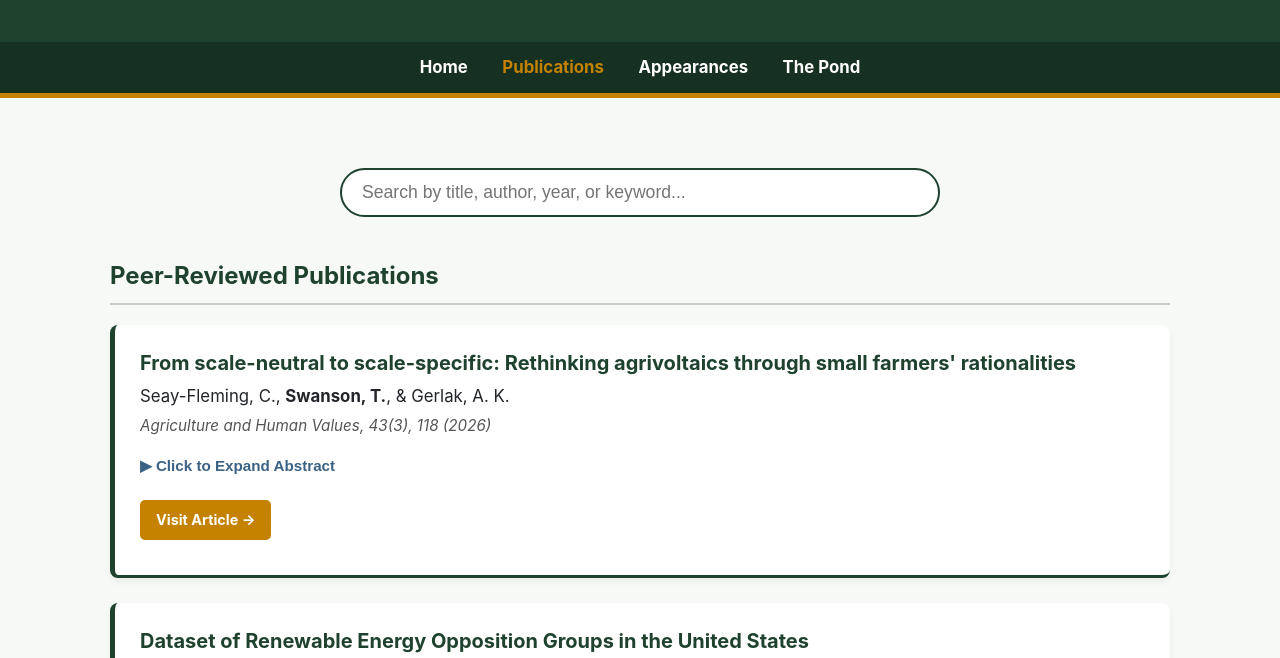
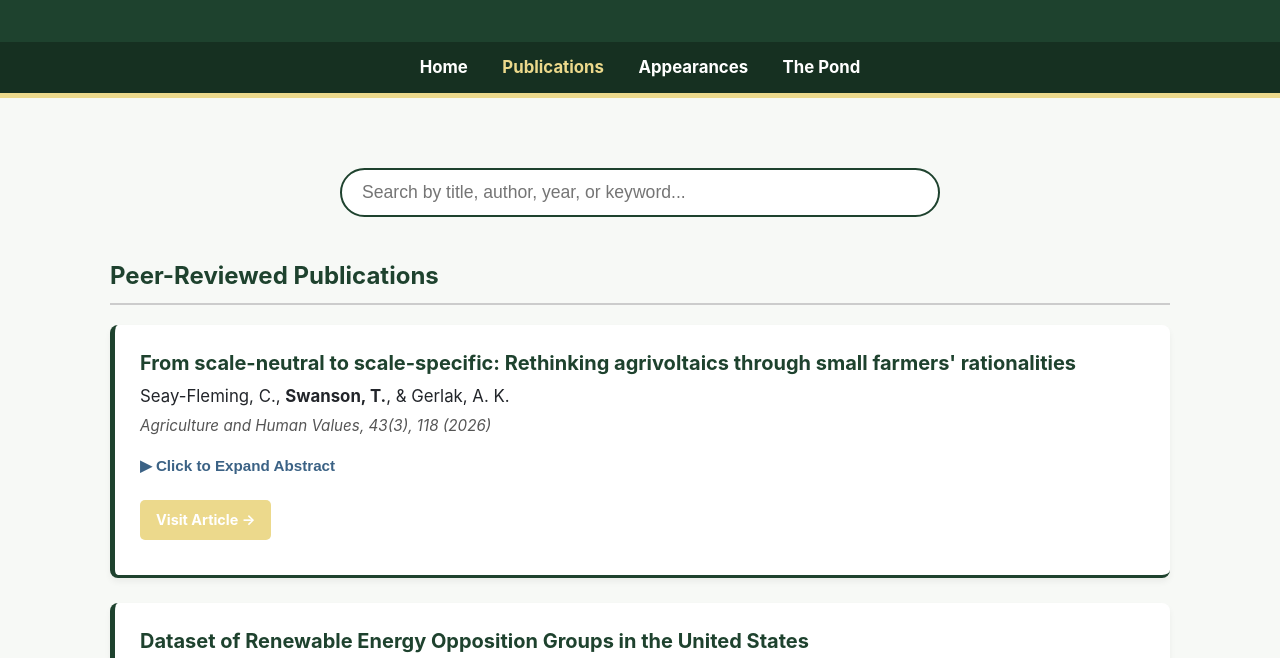
Before and after one commit to tylerswanson1313-source/tylerswanson1313.github.io, a plain HTML site: page publications.html in a window 1280 px wide. Shown: the part 102-760 px from the top of the page. Drawn offline with Linux system fonts and the light colour scheme.

Commit message:
Change secondary color variable in publications.html

```diff
--- a/publications.html
+++ b/publications.html
@@ -7,7 +7,7 @@
     <style>
         :root {
             --primary: #1E422E;      /* Deep Crop Green */
-            --secondary: #C48200;    /* Deep Solar Amber */
+            --secondary: #ECD98C;    /* Deep Solar Amber */
             --infrastructure: #3B6285; /* Grid Blue */
             --dark: #22252A;         /* Slate Tech Carbon */
             --light: #F7F9F6;        /* Soft Clover Cream */
```
